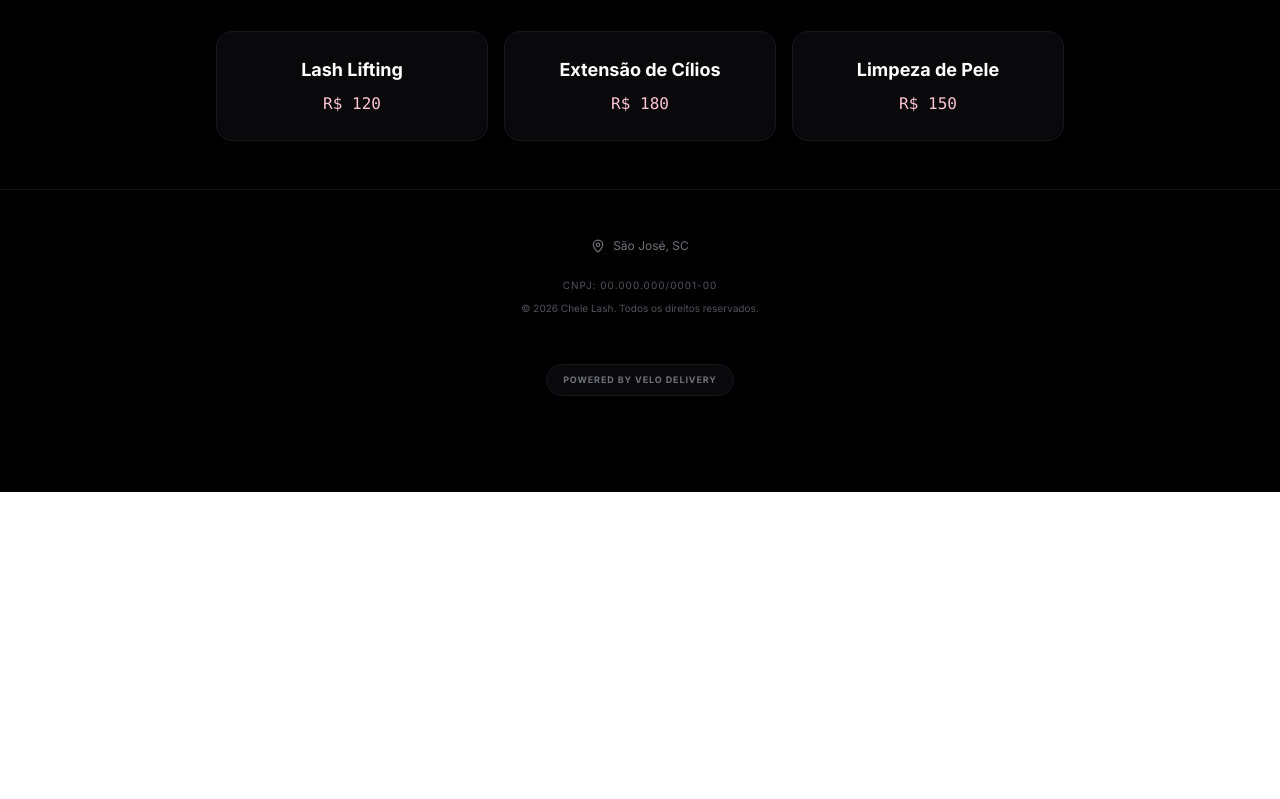
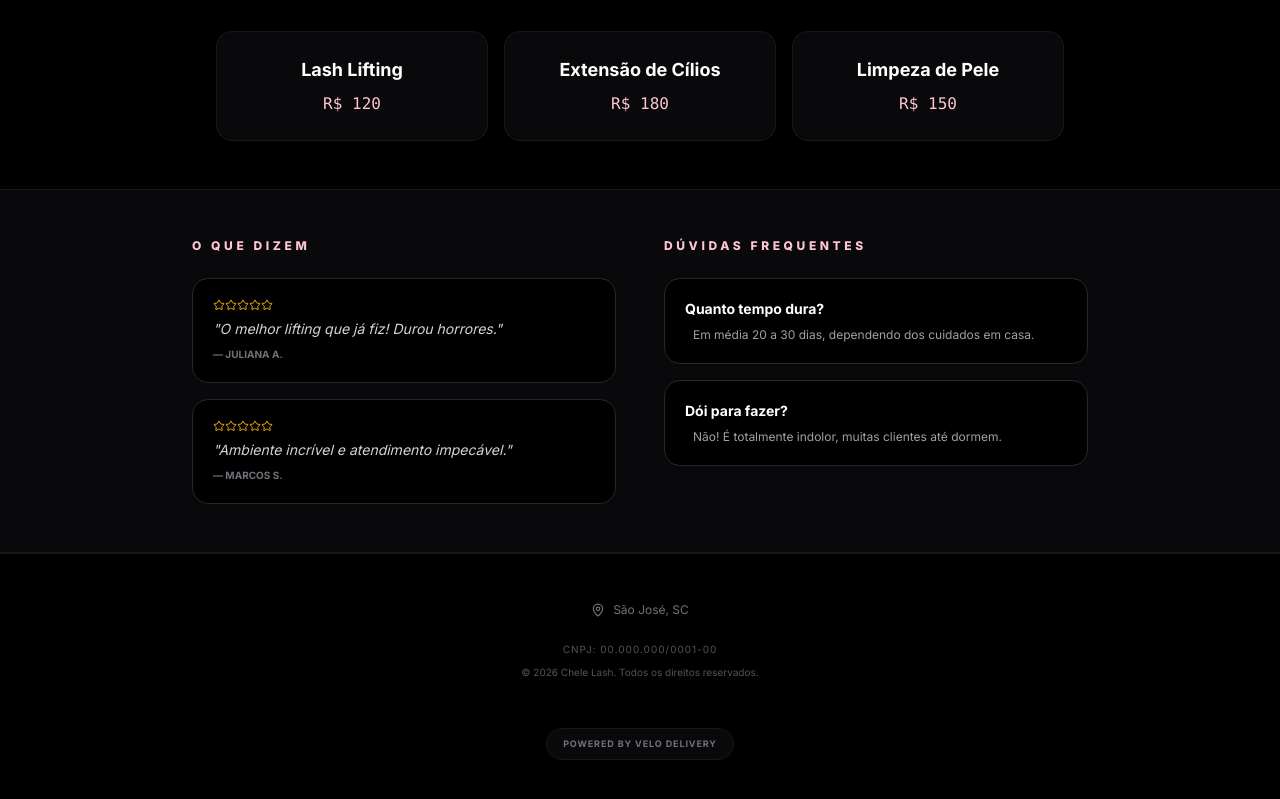
Before and after one commit to pattysalao/atendimentoIAchele, a React (Vite) app: page / in a window 1280 px wide. Shown: the part 981-1780 px from the top of the page. Before the commit the page ends 1473 px from the top, so only its background shows below. Built offline with nearby package versions, Linux system fonts and the light colour scheme; no server answers.

Commit message:
att layouts

```diff
--- a/src/components/AdminDashboard.tsx
+++ b/src/components/AdminDashboard.tsx
@@ -108,12 +108,12 @@ export default function AdminDashboard() {
           <div className="bg-[#111] rounded-[2.5rem] border border-white/10 p-10 flex flex-col flex-1">
             <div className="flex justify-between items-center mb-8">
               <h2 className="text-xs uppercase tracking-[0.4em] text-pink-custom font-black">Gestão de Clientes</h2>
-              <div className="relative">
-                <Search className="absolute left-4 top-1/2 -translate-y-1/2 text-white/20" size={16} />
+             <div className="relative">
+                <Search className="absolute left-4 top-1/2 -translate-y-1/2 text-white/40" size={16} />
                 <input
                   type="text"
-                  placeholder="EX: JULIANA ALMEIDA"
-                  className="bg-black border border-white/5 rounded-full py-3 pl-12 pr-6 text-[10px] uppercase tracking-widest font-bold focus:outline-none focus:border-pink-custom/40 w-64 placeholder:text-white/10"
+                  placeholder="BUSCAR CLIENTE..."
+                  className="bg-zinc-800 border border-zinc-600 rounded-full py-3 pl-12 pr-6 text-[10px] uppercase tracking-widest font-bold focus:outline-none focus:border-pink-custom w-64 placeholder:text-zinc-400 shadow-inner text-white"
                   value={searchTerm}
                   onChange={(e) => setSearchTerm(e.target.value)}
                 />
@@ -299,23 +299,23 @@ export default function AdminDashboard() {
               <div className="space-y-6 max-h-[60vh] overflow-y-auto pr-2 custom-scrollbar">
 
                 {/* IDENTIDADE VISUAL */}
-                <div className="bg-black/50 p-4 rounded-xl border border-white/5">
+                <div className="bg-zinc-900 p-4 rounded-xl border border-zinc-700">
                   <h4 className="text-pink-custom text-[10px] font-black uppercase mb-4 tracking-widest">1. Identidade Visual</h4>
                   <div className="space-y-3">
-                    <input type="text" placeholder="Nome do Studio" value={empresaNome} onChange={(e) => setEmpresaNome(e.target.value)} className="w-full bg-black border border-zinc-800 rounded-lg py-3 px-4 focus:border-pink-500 text-sm font-bold text-white placeholder:text-white/20" />
-                    <input type="text" placeholder="Slogan / Frase de Efeito" value={empresaSlogan} onChange={(e) => setEmpresaSlogan(e.target.value)} className="w-full bg-black border border-zinc-800 rounded-lg py-3 px-4 focus:border-pink-500 text-sm text-white placeholder:text-white/20" />
-                    <input type="text" placeholder="URL da Logomarca (.png ou .jpg)" value={empresaLogo} onChange={(e) => setEmpresaLogo(e.target.value)} className="w-full bg-black border border-zinc-800 rounded-lg py-3 px-4 focus:border-pink-500 text-sm text-white placeholder:text-white/20" />
-                    <input type="text" placeholder="URL Vídeo Destaque (Formato Reels/MP4)" className="w-full bg-black border border-zinc-800 rounded-lg py-3 px-4 focus:border-pink-500 text-sm text-white placeholder:text-white/20" />
+                    <input type="text" placeholder="Nome do Studio" value={empresaNome} onChange={(e) => setEmpresaNome(e.target.value)} className="w-full bg-zinc-800 border border-zinc-600 rounded-lg py-3 px-4 focus:border-pink-500 text-sm font-bold text-white placeholder:text-zinc-400" />
+                    <input type="text" placeholder="Slogan / Frase de Efeito" value={empresaSlogan} onChange={(e) => setEmpresaSlogan(e.target.value)} className="w-full bg-zinc-800 border border-zinc-600 rounded-lg py-3 px-4 focus:border-pink-500 text-sm text-white placeholder:text-zinc-400" />
+                    <input type="text" placeholder="URL da Logomarca (.png ou .jpg)" value={empresaLogo} onChange={(e) => setEmpresaLogo(e.target.value)} className="w-full bg-zinc-800 border border-zinc-600 rounded-lg py-3 px-4 focus:border-pink-500 text-sm text-white placeholder:text-zinc-400" />
+                    <input type="text" placeholder="URL Vídeo Destaque (Formato Reels/MP4)" className="w-full bg-zinc-800 border border-zinc-600 rounded-lg py-3 px-4 focus:border-pink-500 text-sm text-white placeholder:text-zinc-400" />
                   </div>
                 </div>
 
                 {/* CONTEÚDO E SEO */}
-                <div className="bg-black/50 p-4 rounded-xl border border-white/5">
+                <div className="bg-zinc-900 p-4 rounded-xl border border-zinc-700">
                   <h4 className="text-pink-custom text-[10px] font-black uppercase mb-4 tracking-widest">2. Site e SEO (Google)</h4>
                   <div className="space-y-3">
-                    <textarea placeholder="Texto 'Sobre o Studio'..." className="w-full bg-black border border-zinc-800 rounded-lg py-3 px-4 focus:border-pink-500 text-sm text-white h-24 placeholder:text-white/20" />
-                    <input type="text" placeholder="CNPJ da Empresa" className="w-full bg-black border border-zinc-800 rounded-lg py-3 px-4 focus:border-pink-500 text-sm text-white placeholder:text-white/20" />
-                    <input type="text" placeholder="Link do Google Meu Negócio" className="w-full bg-black border border-zinc-800 rounded-lg py-3 px-4 focus:border-pink-500 text-sm text-white placeholder:text-white/20" />
+                    <textarea placeholder="Texto 'Sobre o Studio'..." className="w-full bg-zinc-800 border border-zinc-600 rounded-lg py-3 px-4 focus:border-pink-500 text-sm text-white h-24 placeholder:text-zinc-400" />
+                    <input type="text" placeholder="CNPJ da Empresa" className="w-full bg-zinc-800 border border-zinc-600 rounded-lg py-3 px-4 focus:border-pink-500 text-sm text-white placeholder:text-zinc-400" />
+                    <input type="text" placeholder="Link do Google Meu Negócio" className="w-full bg-zinc-800 border border-zinc-600 rounded-lg py-3 px-4 focus:border-pink-500 text-sm text-white placeholder:text-zinc-400" />
                   </div>
                 </div>
 
--- a/src/components/LandingPage.tsx
+++ b/src/components/LandingPage.tsx
@@ -9,7 +9,7 @@ export default function LandingPage() {
     slogan: "Realçando a tua beleza natural com exclusividade.",
     logo: "/logo.png",
     // Link de exemplo de um vídeo MP4 (podes trocar pelo link de um Reels real depois)
-    videoReels: "https://cdn.pixabay.com/video/2020/05/21/40008-424560113_large.mp4",
+    videoReels: "https://assets.mixkit.co/videos/preview/mixkit-woman-putting-on-makeup-in-front-of-a-mirror-41480-large.mp4",
     telefoneContato: "5548991276509",
     cnpj: "00.000.000/0001-00",
     endereco: "São José, SC",
@@ -130,13 +130,49 @@ export default function LandingPage() {
           <div className="h-[1px] flex-1 bg-zinc-800" />
         </div>
 
-        <div className="grid grid-cols-1 md:grid-cols-3 gap-4">
+       <div className="grid grid-cols-1 md:grid-cols-3 gap-4">
           {siteData.servicos.map((servico) => (
             <div key={servico.id} className="bg-zinc-950 border border-zinc-900 p-6 rounded-2xl flex flex-col items-center text-center hover:border-zinc-800 transition-colors">
               <h3 className="font-bold text-lg mb-2">{servico.nome}</h3>
               <p className="text-[#FFC5D3] font-mono">{servico.preco}</p>
             </div>
           ))}
+        </div>
+      </section>
+
+      {/* AVALIAÇÕES & FAQ */}
+      <section className="px-6 py-12 bg-zinc-950 border-y border-zinc-900">
+        <div className="max-w-4xl mx-auto grid grid-cols-1 md:grid-cols-2 gap-12">
+          {/* Avaliações */}
+          <div>
+            <h2 className="text-[#FFC5D3] text-xs font-black uppercase tracking-[0.3em] mb-6">O que dizem</h2>
+            <div className="space-y-4">
+                <div className="bg-black border border-zinc-800 p-5 rounded-2xl">
+                  <div className="flex text-yellow-500 mb-2"><Star size={12}/><Star size={12}/><Star size={12}/><Star size={12}/><Star size={12}/></div>
+                  <p className="text-sm text-zinc-300 italic mb-2">"O melhor lifting que já fiz! Durou horrores."</p>
+                  <p className="text-[10px] font-bold text-zinc-500 uppercase">— Juliana A.</p>
+                </div>
+                <div className="bg-black border border-zinc-800 p-5 rounded-2xl">
+                  <div className="flex text-yellow-500 mb-2"><Star size={12}/><Star size={12}/><Star size={12}/><Star size={12}/><Star size={12}/></div>
+                  <p className="text-sm text-zinc-300 italic mb-2">"Ambiente incrível e atendimento impecável."</p>
+                  <p className="text-[10px] font-bold text-zinc-500 uppercase">— Marcos S.</p>
+                </div>
+            </div>
+          </div>
+          {/* FAQ */}
+          <div>
+            <h2 className="text-[#FFC5D3] text-xs font-black uppercase tracking-[0.3em] mb-6">Dúvidas Frequentes</h2>
+            <div className="space-y-4">
+                <div className="bg-black border border-zinc-800 p-5 rounded-2xl">
+                  <h4 className="font-bold text-sm mb-2 text-white flex items-center gap-2">Quanto tempo dura?</h4>
+                  <p className="text-xs text-zinc-400 pl-2">Em média 20 a 30 dias, dependendo dos cuidados em casa.</p>
+                </div>
+                <div className="bg-black border border-zinc-800 p-5 rounded-2xl">
+                  <h4 className="font-bold text-sm mb-2 text-white flex items-center gap-2">Dói para fazer?</h4>
+                  <p className="text-xs text-zinc-400 pl-2">Não! É totalmente indolor, muitas clientes até dormem.</p>
+                </div>
+            </div>
+          </div>
         </div>
       </section>
 
```
